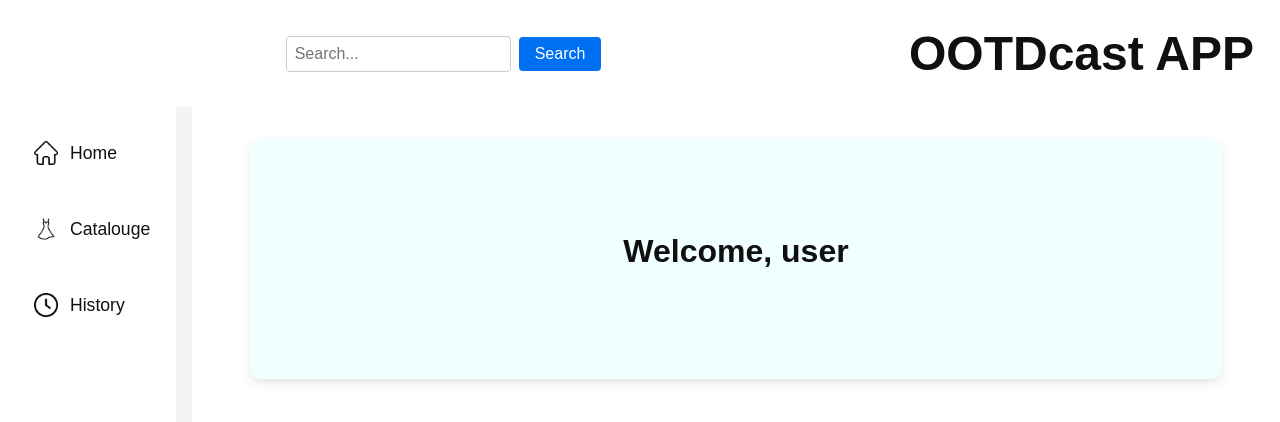
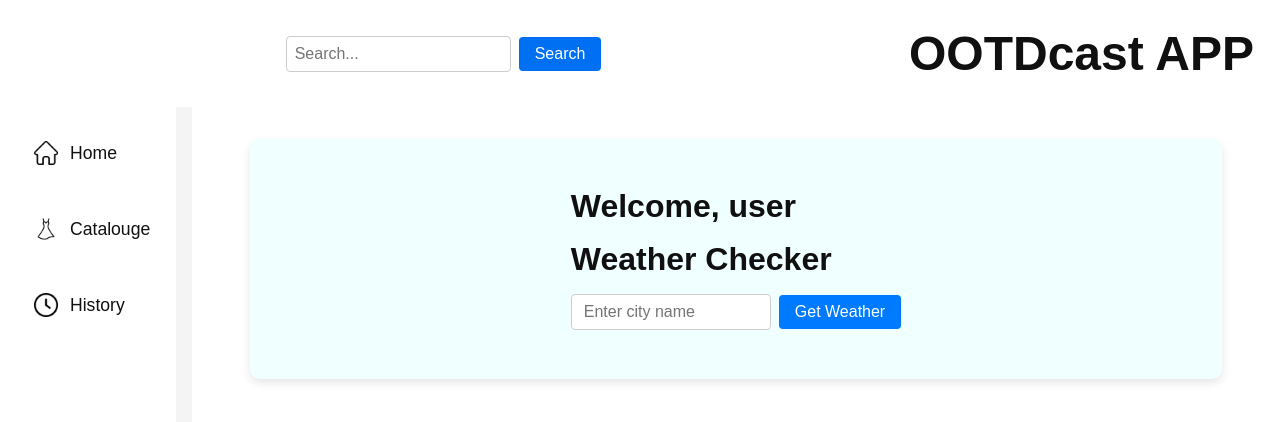
Before and after one commit to jteengfo/ootdcast, a Next.js app in the folder frontend/ootdcast/: page / in a window 1280 px wide. Shown: the top 422 px of the page. Built offline with nearby package versions, Linux system fonts and the light colour scheme.

Commit message:
Weather Frontend

```diff
--- a/frontend/ootdcast/src/components/Greeting.jsx
+++ b/frontend/ootdcast/src/components/Greeting.jsx
@@ -1,9 +1,11 @@
 import styles from './Greeting.module.css';
+import Weather from './Weather';
 
 export default function Greeting() {
     return (
         <div className={styles.greeting}>
             <h1>Welcome, user</h1>
+            <Weather />
         </div>
     );
 }
--- /dev/null
+++ b/frontend/ootdcast/src/components/Weather.jsx
@@ -0,0 +1,115 @@
+'use client'
+
+import { useState } from "react"
+
+export default function Weather() {
+    const [city, setCity] = useState('')
+    const [temperature, setTemperature] = useState(null)
+    const [error, setError] = useState('')
+    const [loading, setLoading] = useState(false)
+
+    const handleInputChange = (event) => {
+        setCity(event.target.value)
+        setTemperature(null)
+    }
+
+    const handleSubmit = async () => {
+        if (!city) {
+            setError("Please enter a city name.")
+            return
+        }
+
+        setLoading(true)
+        setError('')
+        const url = `http://localhost:8000/weather/?city=${encodeURIComponent(city)}`
+
+        try {
+            const response = await fetch(url)
+            const data = await response.json()
+
+            if (response.ok) {
+                if (data.temperature === null || data.temperature === undefined) {
+                    setTemperature(null)
+                    setError('City not found. Please check the spelling and try again.')
+                } else {
+                    setTemperature(data.temperature)
+                    setError('')
+                }
+            } else {
+                setTemperature(null)
+                setError(data.error || 'City not found or error fetching weather data')
+            }
+        } catch (error) {
+            console.error("Detailed error:", error)
+            setTemperature(null)
+            setError('Unable to fetch weather data. Please try again later.')
+        } finally {
+            setLoading(false)
+        }
+    }
+
+    return (
+        <>
+            <h1>Weather Checker</h1>
+
+            <input
+                type="text"
+                placeholder="Enter city name"
+                value={city}
+                onChange={handleInputChange}
+                disabled={loading}
+                style={{
+                    padding: '8px 12px',
+                    fontSize: '16px',
+                    borderRadius: '4px',
+                    border: '1px solid #ccc',
+                    marginRight: '8px',
+                    width: '200px',
+                    backgroundColor: 'white',
+                    color: '#333',
+                    '::placeholder': {
+                        color: '#999'
+                    }
+                }}
+            />
+            <button
+                onClick={handleSubmit}
+                disabled={loading}
+                style={{
+                    padding: '8px 16px',
+                    fontSize: '16px',
+                    borderRadius: '4px',
+                    border: 'none',
+                    backgroundColor: '#007bff',
+                    color: 'white',
+                    cursor: loading ? 'not-allowed' : 'pointer',
+                    opacity: loading ? 0.7 : 1,
+                    transition: 'opacity 0.2s'
+                }}
+            >
+                {loading ? 'Loading...' : 'Get Weather'}
+            </button>
+
+            {error && <p style={{
+                color: 'red',
+                fontSize: '14px',
+                marginTop: '8px'
+            }}>{error}</p>}
+
+            {temperature !== null && (
+                <p style={{
+                    fontSize: '18px',
+                    fontWeight: '500',
+                    color: '#333',
+                    marginTop: '16px',
+                    padding: '12px',
+                    backgroundColor: '#f8f9fa',
+                    borderRadius: '4px',
+                    display: 'inline-block'
+                }}>
+                    The temperature in {city} is: {temperature}°C
+                </p>
+            )}
+        </>
+    )
+}
```
